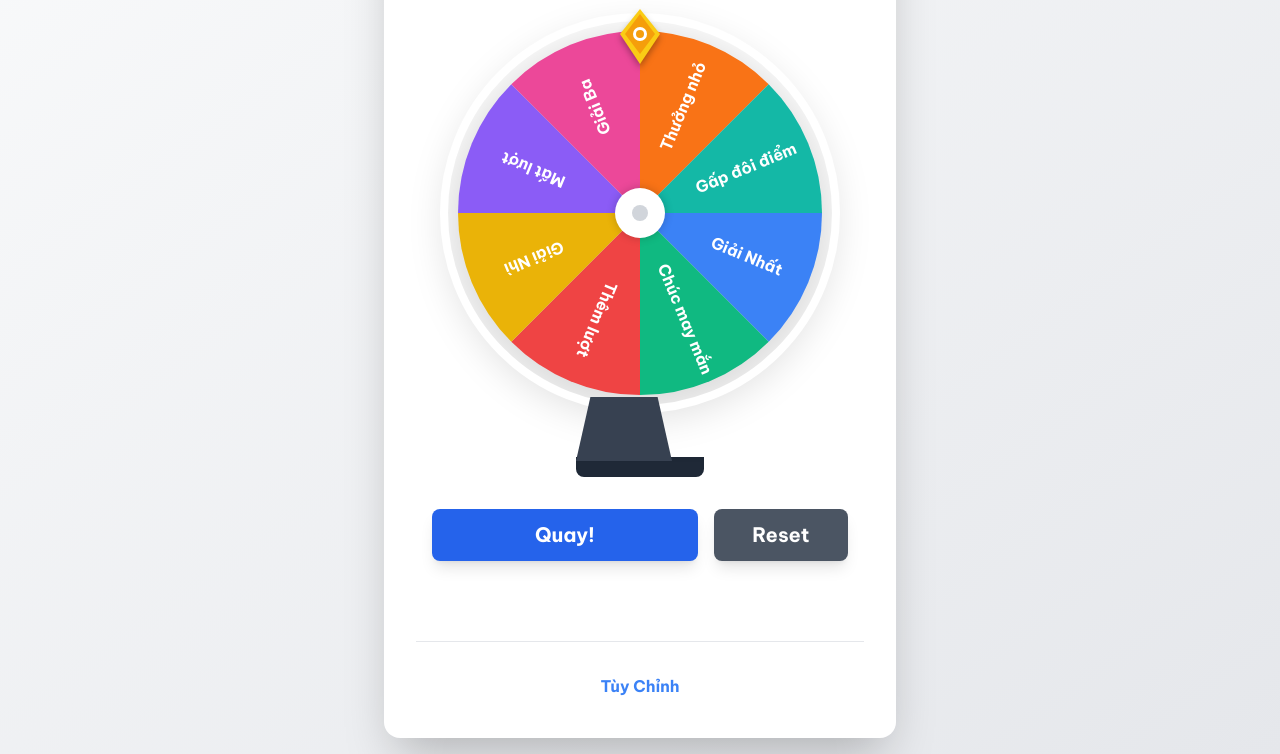
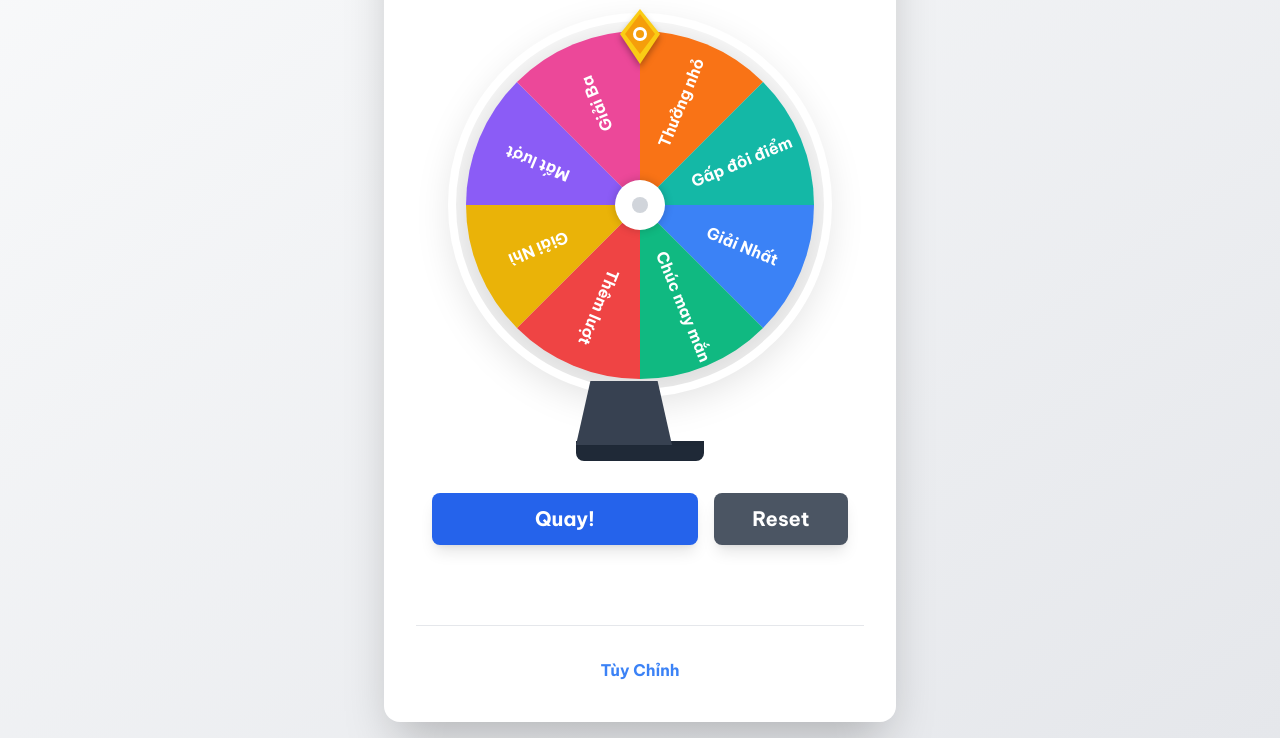
Before and after one commit to devdauxu/vongquaymayman, a plain HTML site: page index.html in a window 1280 px wide. Shown: the part 155-909 px from the top of the page. Drawn offline with nearby package versions, Linux system fonts and the light colour scheme.

Commit message:
Update index.html

```diff
--- a/index.html
+++ b/index.html
@@ -7,7 +7,6 @@
     <script src="https://cdn.tailwindcss.com"></script>
     <link rel="preconnect" href="https://fonts.googleapis.com">
     <link rel="preconnect" href="https://fonts.gstatic.com" crossorigin>
-    <!-- Thay thế font 'Luckiest Guy' bằng 'Paytone One' để hỗ trợ tiếng Việt -->
     <link href="https://fonts.googleapis.com/css2?family=Be+Vietnam+Pro:wght@400;500;700&family=Paytone+One&display=swap" rel="stylesheet">
     <script src="https://cdn.jsdelivr.net/npm/canvas-confetti@1.9.3/dist/confetti.browser.min.js"></script>
     <style>
@@ -15,7 +14,6 @@
             font-family: 'Be Vietnam Pro', sans-serif;
         }
         h1 {
-            /* Sử dụng font Paytone One mới */
             font-family: 'Paytone One', sans-serif;
             letter-spacing: 1px;
             text-shadow: 2px 2px 4px rgba(0,0,0,0.1);
@@ -23,6 +21,10 @@
         #wheel {
             transition: transform 7s cubic-bezier(0.25, 0.1, 0.25, 1);
             filter: drop-shadow(0px 10px 15px rgba(0,0,0,0.15));
+            /* Thêm thuộc tính để canvas co giãn */
+            width: 100%;
+            height: auto;
+            max-width: 384px; /* Giữ kích thước tối đa */
         }
         .fade-in {
             animation: fadeIn 0.5s ease-in-out;
@@ -54,7 +56,8 @@
                 </svg>
             </div>
 
-            <canvas id="wheel" width="384" height="384" class="rounded-full border-8 border-white dark:border-gray-700"></canvas>
+            <!-- Xóa thuộc tính width và height cố định khỏi canvas -->
+            <canvas id="wheel" class="rounded-full border-8 border-white dark:border-gray-700"></canvas>
 
             <div class="absolute -bottom-16 left-1/2 -translate-x-1/2">
                 <div class="w-24 h-16 bg-gray-700 dark:bg-gray-600 rounded-t-lg" style="clip-path: polygon(15% 0, 85% 0, 100% 100%, 0% 100%)"></div>
@@ -209,7 +212,7 @@
                 const option = options[i];
                 const angle = i * arcSize;
                 ctx.beginPath();
-                ctx.arc(0, 0, radius - 10, angle, angle + arcSize, false); // Adjusted radius for padding
+                ctx.arc(0, 0, radius - 10, angle, angle + arcSize, false);
                 ctx.arc(0, 0, 0, angle + arcSize, angle, true);
                 ctx.fillStyle = option.available ? colors[i % colors.length] : dimmedColor;
                 ctx.fill();
@@ -226,7 +229,6 @@
                 ctx.fillText(shortenedText, radius * 0.6, 0);
                 ctx.restore();
             }
-            // Central hub
             ctx.beginPath();
             ctx.arc(0, 0, 25, 0, 2*Math.PI);
             ctx.fillStyle = 'white';
@@ -238,7 +240,6 @@
             ctx.arc(0,0,8,0,2*Math.PI);
             ctx.fillStyle = '#d1d5db';
             ctx.fill();
-
             ctx.restore();
         }
 
@@ -262,7 +263,6 @@
                 weightInput.className = 'w-16 p-2 border border-gray-300 dark:border-gray-600 rounded-md bg-gray-50 dark:bg-gray-700 focus:ring-2 focus:ring-blue-500 focus:outline-none';
                 weightInput.addEventListener('change', (e) => { const newWeight = parseInt(e.target.value, 10); options[index].weight = newWeight > 0 ? newWeight : 1; });
                 const removeBtn = document.createElement('button');
-                // Thay thế emoji bằng SVG để có thể đổi màu
                 removeBtn.innerHTML = `<svg xmlns="http://www.w3.org/2000/svg" width="18" height="18" fill="currentColor" viewBox="0 0 16 16"><path d="M5.5 5.5A.5.5 0 0 1 6 6v6a.5.5 0 0 1-1 0V6a.5.5 0 0 1 .5-.5m2.5 0a.5.5 0 0 1 .5.5v6a.5.5 0 0 1-1 0V6a.5.5 0 0 1 .5-.5m3 .5a.5.5 0 0 0-1 0v6a.5.5 0 0 0 1 0z"/><path d="M14.5 3a1 1 0 0 1-1 1H13v9a2 2 0 0 1-2 2H5a2 2 0 0 1-2-2V4h-.5a1 1 0 0 1-1-1V2a1 1 0 0 1 1-1H6a1 1 0 0 1 1-1h2a1 1 0 0 1 1 1h3.5a1 1 0 0 1 1 1zM4.118 4 4 4.059V13a1 1 0 0 0 1 1h6a1 1 0 0 0 1-1V4.059L11.882 4zM2.5 3V2h11v1h-11z"/></svg>`;
                 removeBtn.className = 'p-2 bg-red-600 hover:bg-red-700 text-white font-semibold rounded-md flex items-center justify-center';
                 removeBtn.addEventListener('click', () => {
@@ -326,7 +326,6 @@
         function spin() {
             initAudio();
             const uniqueWinsEnabled = uniqueWinsCheckbox.checked;
-
             const availableOptions = uniqueWinsEnabled
                 ? options.map((opt, i) => ({ ...opt, originalIndex: i })).filter(opt => opt.available)
                 : options.map((opt, i) => ({ ...opt, originalIndex: i }));
@@ -389,6 +388,18 @@
             setTimeout(() => resultModal.classList.add('hidden'), 300);
         }
 
+        // --- Sửa lỗi hiển thị trên di động ---
+        function resizeCanvas() {
+            const size = canvas.clientWidth;
+            // Cập nhật kích thước vùng vẽ của canvas để khớp với kích thước hiển thị
+            // Điều này ngăn chặn hình ảnh bị méo hoặc mờ
+            if (canvas.width !== size || canvas.height !== size) {
+                canvas.width = size;
+                canvas.height = size;
+                drawWheel();
+            }
+        }
+
         titleInput.addEventListener('input', (e) => {
             mainTitle.textContent = e.target.value.trim() === '' ? 'Vòng Quay May Mắn' : e.target.value;
         });
@@ -398,9 +409,17 @@
         addOptionBtn.addEventListener('click', addOption);
         toggleEditorBtn.addEventListener('click', () => customizationSection.classList.toggle('hidden'));
         closeModalBtn.addEventListener('click', closeModal);
+
         window.addEventListener('load', () => {
             renderOptionsEditor();
-            drawWheel();
+            resizeCanvas(); // Thay thế drawWheel() ban đầu
+        });
+
+        let resizeTimer;
+        window.addEventListener('resize', () => {
+            clearTimeout(resizeTimer);
+            // Debounce resize để cải thiện hiệu suất
+            resizeTimer = setTimeout(resizeCanvas, 100);
         });
     </script>
 </body>
```
